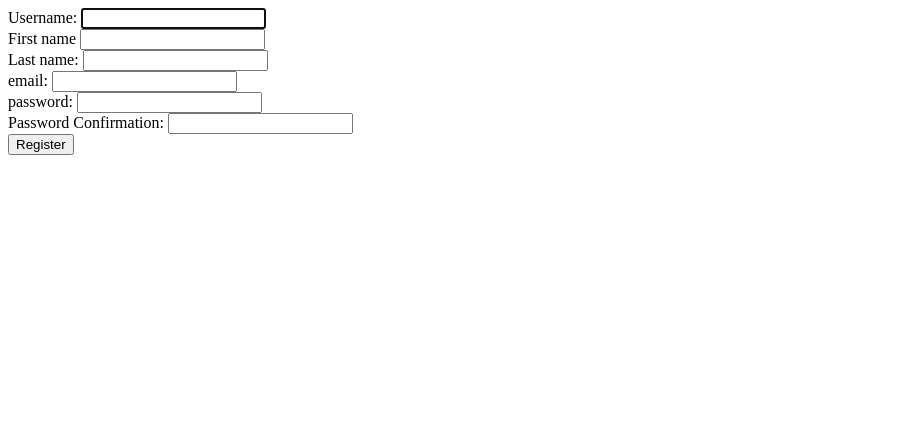
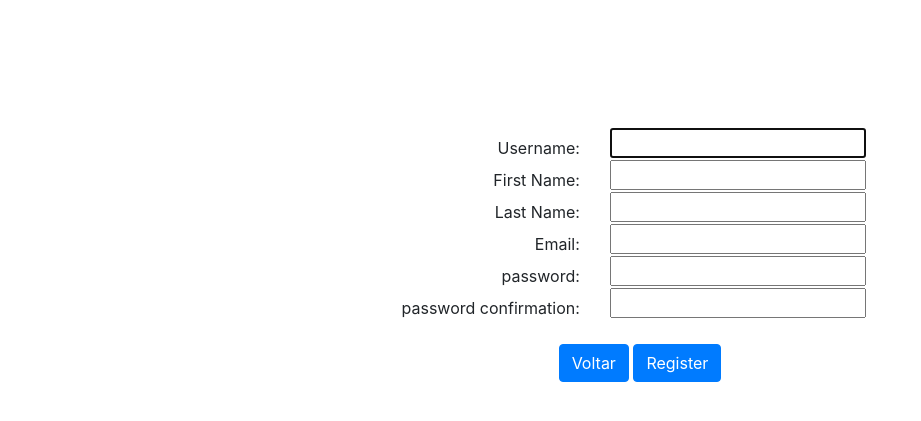
Before and after one commit to brcds/authentication-Django, a Django app: page /register_user in a window 1280 px wide. Shown: the top 421 px of the page, without its empty margins (0-921 px from the left). Run offline with Django 3.2, Linux system fonts and the light colour scheme.

Commit message:
refactoring template

```diff
--- /dev/null
+++ b/users/templates/base.html
@@ -0,0 +1,15 @@
+<!DOCTYPE html>
+<html>
+<head>
+    <meta charset="UTF-8">
+    <title>{% block title %}{% endblock %}</title>
+    <link rel="stylesheet" href="https://cdn.jsdelivr.net/npm/bootstrap@4.5.3/dist/css/bootstrap.min.css" integrity="sha384-TX8t27EcRE3e/ihU7zmQxVncDAy5uIKz4rEkgIXeMed4M0jlfIDPvg6uqKI2xXr2" crossorigin="anonymous">
+    {% block extra_style %}{% endblock %}
+</head>
+<body>
+    {% block content %}{% endblock %}
+
+<script src="https://cdn.jsdelivr.net/npm/bootstrap@4.5.3/dist/js/bootstrap.bundle.min.js" integrity="sha384-ho+j7jyWK8fNQe+A12Hb8AhRq26LrZ/JpcUGGOn+Y7RsweNrtN/tE3MoK7ZeZDyx" crossorigin="anonymous"></script>
+{% block extra_js %}{% endblock %}
+</body>
+</html>
--- a/users/templates/register.html
+++ b/users/templates/register.html
@@ -1,54 +1,70 @@
-<!DOCTYPE html>
-<html lang="en">
-<head>
-    <meta charset="UTF-8">
-    <title>Cadastro de usuários</title>
-</head>
-<body>
+{% extends 'base.html' %}
 
-<form method="post">
+{% block title %} Cadastro de usuários {% endblock %}
+{% block content %}
+<div style="margin-top: 10%" class="text-center">
+    <form class="form-group" method="post">
         {% csrf_token %}
-
-    <div class="form-group">
+        <div style="margin-left: 30%; margin-right: 30%">
+            <div class="row">
                 {{form_user.username.errors}}
-        <label>Username: </label>
+                <div class="col-md-5 mt-2 text-right">
+                    <span>Username: </span>
+                </div>
+                <div class="col-md-7 text-left">
                     {{form_user.username}}
                 </div>
-
-    <div class="form-group">
+            </div>
+            <div class="row">
                 {{form_user.first_name.errors}}
-        <label>First name</label>
+                <div class="col-md-5  mt-2 text-right">
+                    <span>First Name: </span>
+                </div>
+                <div class="col-md-7 text-left">
                     {{form_user.first_name}}
                 </div>
-
-    <div class="form-group">
+            </div>
+            <div class="row">
                 {{form_user.last_name.errors}}
-        <label>Last name:</label>
+                <div class="col-md-5  mt-2 text-right">
+                    <span>Last Name: </span>
+                </div>
+                <div class="col-md-7 text-left">
                     {{form_user.last_name}}
                 </div>
-
-    <div class="form-group">
+            </div>
+            <div class="row">
                 {{form_user.email.errors}}
-        <label>email:</label>
+                <div class="col-md-5 mt-2 text-right">
+                    <span>Email: </span>
+                </div>
+                <div class="col-md-7 text-left">
                     {{form_user.email}}
                 </div>
-
-    <div class="form-group">
+            </div>
+            <div class="row">
                 {{form_user.password1.errors}}
-        <label>password: </label>
+                <div class="col-md-5 mt-2 text-right">
+                    <span>password: </span>
+                </div>
+                <div class="col-md-7 text-left">
                     {{form_user.password1}}
                 </div>
-
-    <div class="form-group">
+            </div>
+            <div class="row">
                 {{form_user.password2.errors}}
-        <label>Password Confirmation: </label>
+                <div class="col-md-5 mt-2 text-right">
+                    <span>password confirmation: </span>
+                </div>
+                <div class="col-md-7 text-left">
                     {{form_user.password2}}
                 </div>
-
-    <div class="form-group">
+            </div>
+            <div class="text-center mt-4">
+                <a href="/" type="button" class="btn btn-primary">Voltar</a>
                 <input type="submit" value="Register" class="btn btn-primary">
             </div>
+        </div>
     </form>
-
-</body>
-</html>
+</div>
+{% endblock %}
```
Also changed, not shown: users/forms.py (+10 -10 lines), users/templates/change_password.html (+31 -19 lines), users/templates/index.html (+16 -19 lines), users/templates/login.html (+18 -18 lines). Lines whose indentation alone changed are shown as unchanged.
